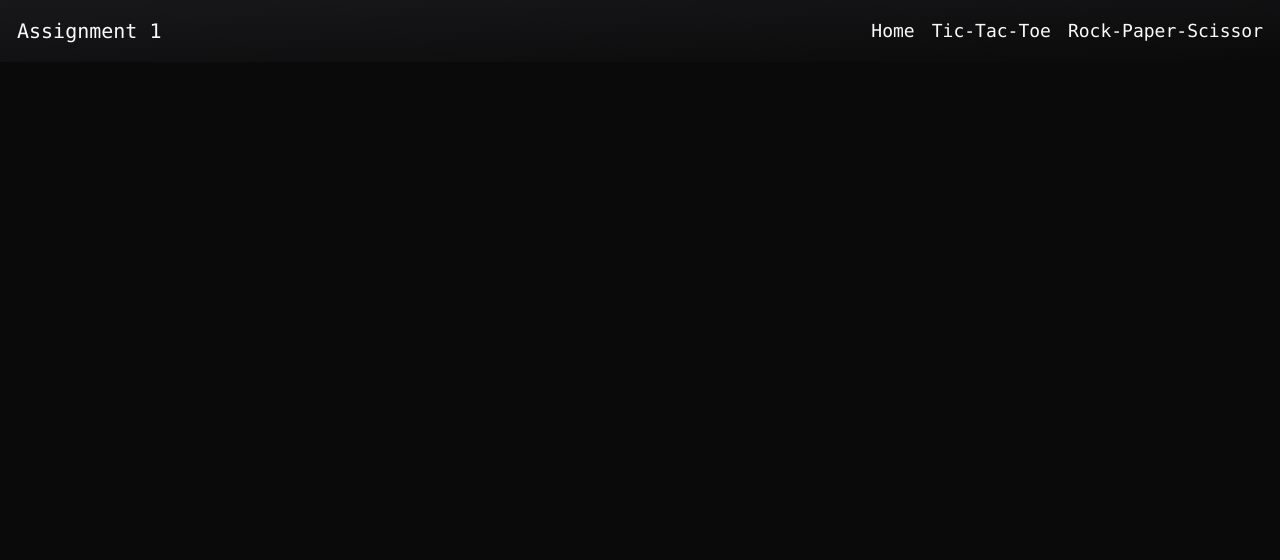
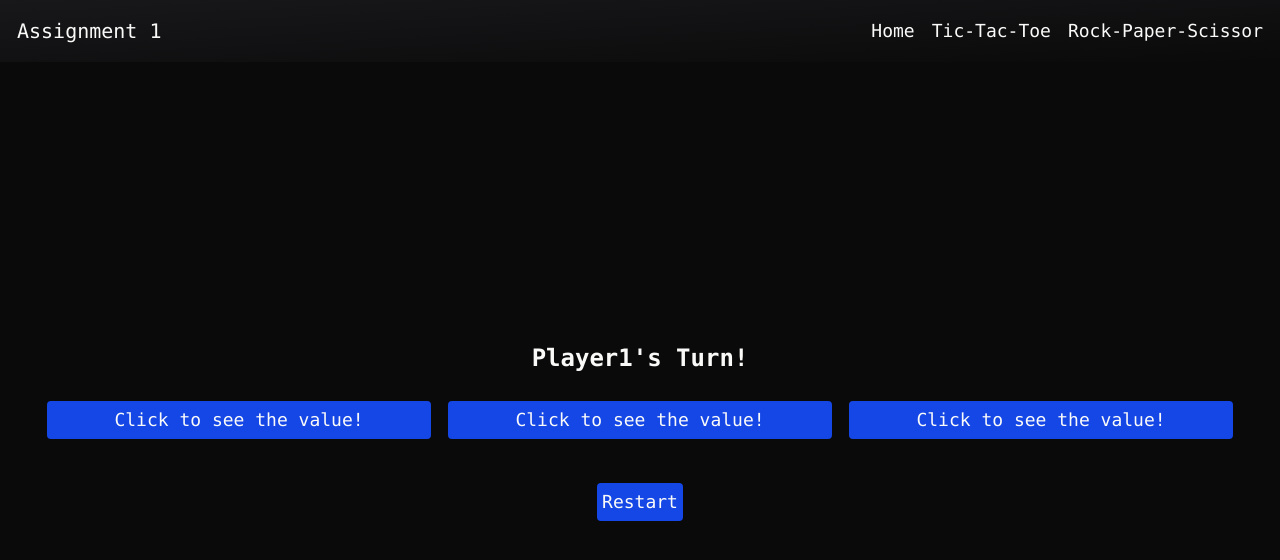
Before and after one commit to mohammadali767/react-assignment1, a Next.js app: page /rock-paper-scissor in a window 1280 px wide. Shown: the top 560 px of the page. Built offline with nearby package versions, Linux system fonts and the light colour scheme.

Commit message:
Finsihed the rock-paper-scissor game

```diff
--- a/src/app/rock-paper-scissor/RockPaperScissorGame.tsx
+++ b/src/app/rock-paper-scissor/RockPaperScissorGame.tsx
@@ -1,49 +1,133 @@
 
 "use client";
 
-import { useState } from "react";
+import { useState } from "react"
+import Button from "../Button"
 
 type Player = {
     name: string;
 };
 
-type Round = 0 | 1 | 2;
-
 type Symbols = "Rock" | "Paper" | "Scissor";
 
 type GameState = {
     players: [
-        Player & { pickedSymbol?: Symbols; numRoundWon: Round; },
-        Player & { pickedSymbol?: Symbols; numRoundWon: Round; },
+        Player & { pickedSymbol?: Symbols; },
+        Player & { pickedSymbol?: Symbols; },
     ];
-    curruntRound: Round;
+    currentPlayer: string;
+    winner?: string;
 };
 
 type RockPaperScissorGameProps = {
     players: [Player, Player];
+    startingPlayer: string;
 };
 
-export default function RockPaperScissorGame({ players }: RockPaperScissorGameProps) {
+/**
+ * Determines the winner of the game
+ */
+const determineRoundWinner = (players: GameState["players"]): string | undefined => {
+    const player1 = players[0];
+    const player2 = players[1];
 
+    const winningConditions: [Symbols[], Symbols[], Symbols[]] = [
+        [ "Paper", "Rock" ],
+        [ "Rock", "Scissor" ],
+        [ "Scissor", "Paper", ],
+    ];
+
+    if(typeof player1.pickedSymbol === "undefined" || typeof player2.pickedSymbol === "undefined"){
+        // at least one player has not picked their choice
+        return undefined;
+    }
+
+
+    for(const [ winningSybmol, loosingSymbol ] of winningConditions){
+        if(player1.pickedSymbol === winningSybmol && player2.pickedSymbol === loosingSymbol){
+            // player1 won
+            return player1.name;
+        }
+        else if(player2.pickedSymbol === winningSybmol && player1.pickedSymbol === loosingSymbol){
+            // player2 won
+            return player2.name
+        }
+    }
+}
+
+export default function RockPaperScissorGame({ players, startingPlayer }: RockPaperScissorGameProps) {
     const [gameState, setGameState ] = useState<GameState>(() => {
         return {
             players: [
-                {
-                    ...players[0],
-                    numRoundWon: 0,
-                },
-                {
-                    ...players[1],
-                    numRoundWon: 0,
-                },
+                { ...players[0], },
+                { ...players[1], },
             ],
-            curruntRound: 0,
+            currentPlayer: startingPlayer,
         };
     });
 
+    const pickedButtons = gameState.players.map(player => player.pickedSymbol);
+
+    const buttons: Symbols[] = ["Paper", "Rock", "Scissor",];
+
     return (
-        <section>
+        <section className="h-full flex flex-col justify-center gap-27 items-center">
+            <h2 className="text-2xl font-semibold">
+                { gameState.winner ? `${gameState.winner} has Won!` : `${gameState.currentPlayer}'s Turn!`}
+            </h2>
 
+            <div className="flex gap-17">
+                {
+                    buttons.map(button =>
+                        <Button key={button} onClick={() => {
+                            let nextPlayer = "";
+
+                            const newPlayerDatas: GameState["players"] = gameState.players.map(playerData => {
+                                if(playerData.name !== gameState.currentPlayer){
+                                    nextPlayer = playerData.name;
+                                    return playerData;
+                                }
+                                return {
+                                    ...playerData,
+                                    pickedSymbol: button,
+                                };
+                            }) as GameState["players"];
+
+                            const winner = determineRoundWinner(newPlayerDatas);
+
+                            if(winner === undefined){
+                                // one player has not picked yet
+                                setGameState({
+                                    ...gameState,
+                                    players: newPlayerDatas,
+                                    currentPlayer: nextPlayer,
+                                });
+                                return;
+                            }
+                            setGameState({
+                                ...gameState,
+                                players: newPlayerDatas,
+                                winner,
+                            });
+                        }} className={`w-sm ${gameState.winner !== undefined || pickedButtons.includes(button) ? "pointer-events-none" : ""}`}>
+                            { pickedButtons.includes(button) ? button : "Click to see the value!" }
+                        </Button>
+                    )
+                }
+            </div>
+
+            <div>
+                <Button onClick={() => setGameState({ players: [
+                    {
+                        name: gameState.players[0].name
+                    },
+                    {
+                        name: gameState.players[1].name
+                    },
+                ], currentPlayer: startingPlayer, })} className="mt-17">
+                    Restart
+                </Button>
+            </div>
         </section>
     );
 }
--- a/src/app/rock-paper-scissor/page.tsx
+++ b/src/app/rock-paper-scissor/page.tsx
@@ -6,6 +6,6 @@ export default function RockPaperScissorPage(){
         <RockPaperScissorGame players={[
             { name: "Player1" },
             { name: "Player2" },
-        ]}/>
+        ]} startingPlayer="Player1"/>
     );
 }
```
